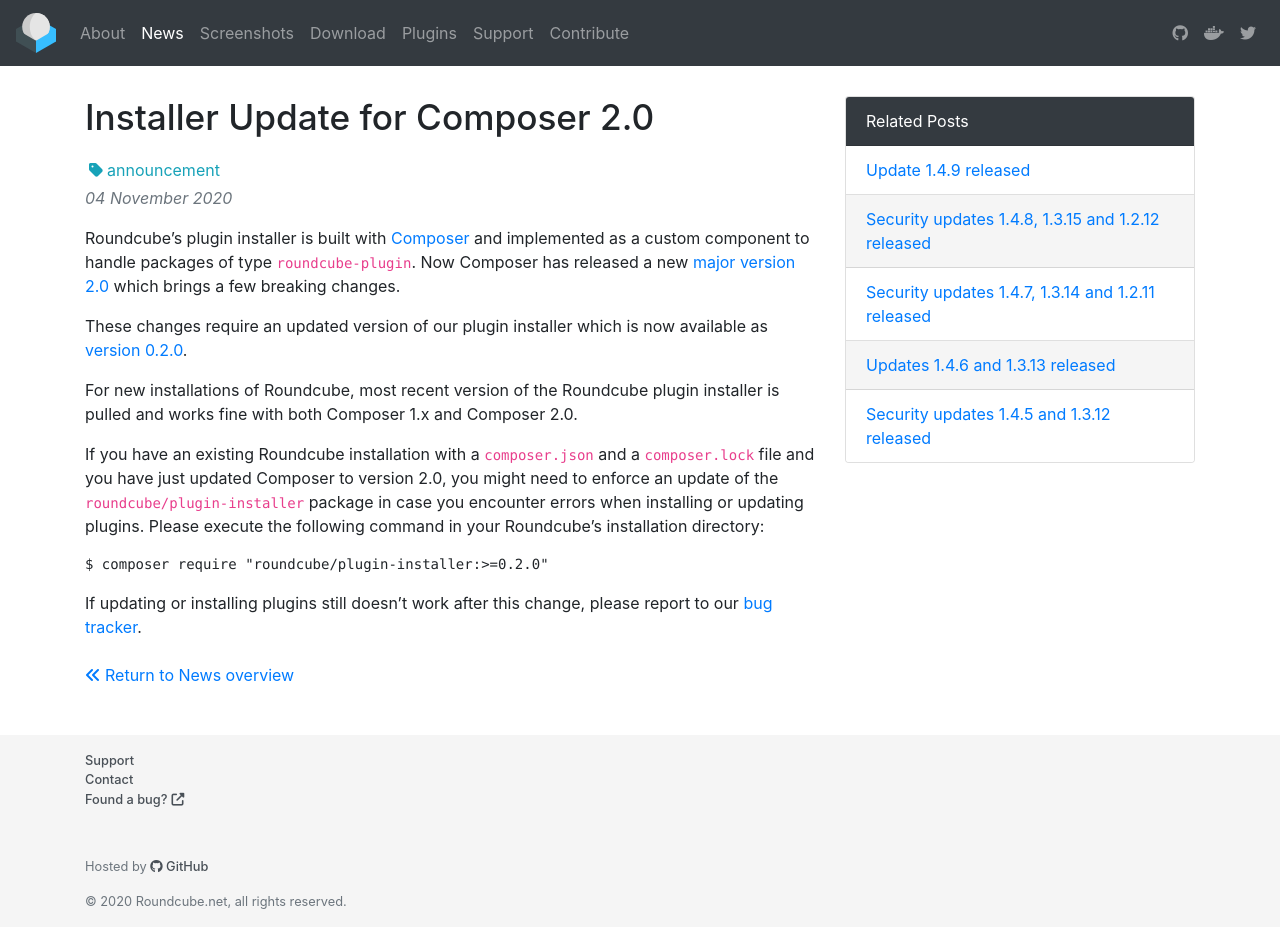
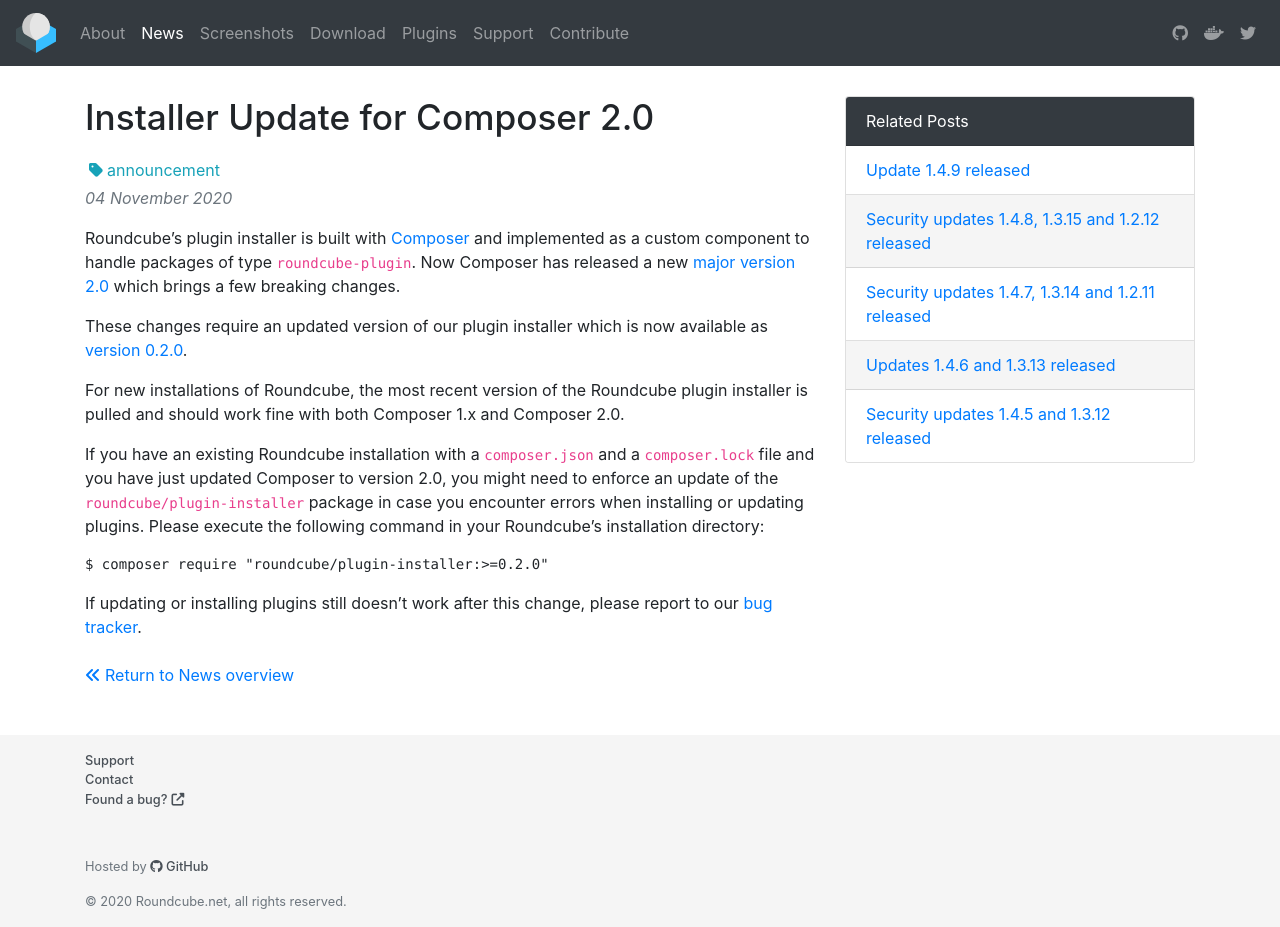
Before and after one commit to roundcube/roundcube.github.com, a Jekyll site: the page built from _posts/2020-11-04-installer-update-for-composer-v2.md, in a window 1280 px wide and 927 px high. Built offline with Jekyll 4.4.1, drawn with Linux system fonts in a browser that asks for light colours; nearby versions of some CDN libraries; comment, search, counter and statistics services are not loaded.

Commit message:
Improve wording

```diff
--- a/_posts/2020-11-04-installer-update-for-composer-v2.md
+++ b/_posts/2020-11-04-installer-update-for-composer-v2.md
@@ -11,7 +11,7 @@
 
 These changes require an updated version of our plugin installer which is now available as [version 0.2.0](https://packagist.org/packages/roundcube/plugin-installer#0.2.0).
 
-For new installations of Roundcube, most recent version of the Roundcube plugin installer is pulled and works fine with both Composer 1.x and Composer 2.0.
+For new installations of Roundcube, the most recent version of the Roundcube plugin installer is pulled and should work fine with both Composer 1.x and Composer 2.0.
 
 If you have an existing Roundcube installation with a `composer.json` and a `composer.lock` file and you have just updated Composer to version 2.0, you might need to enforce an update
 of the `roundcube/plugin-installer` package in case you encounter errors when installing or updating plugins. Please execute the following command in your Roundcube's installation directory:
```
